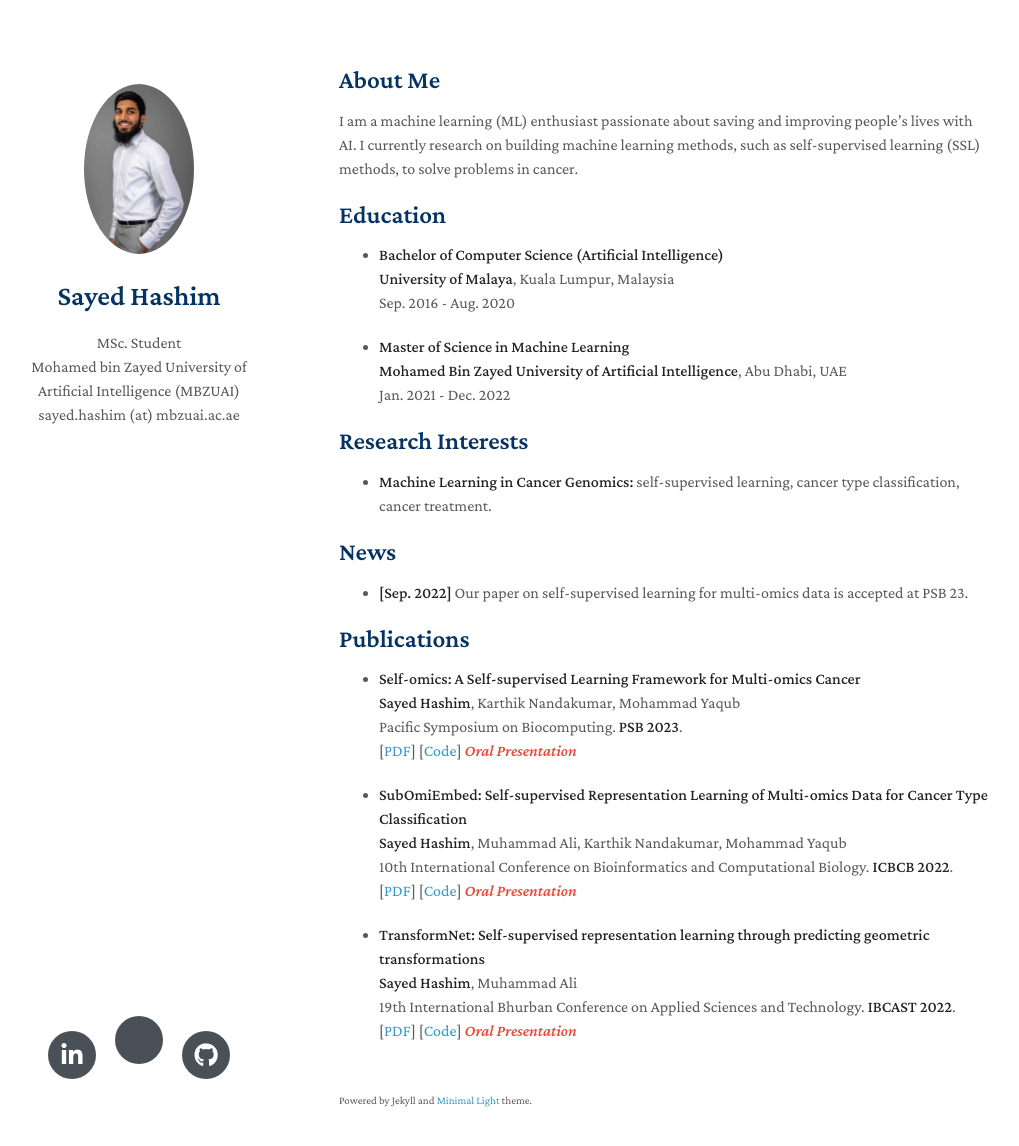
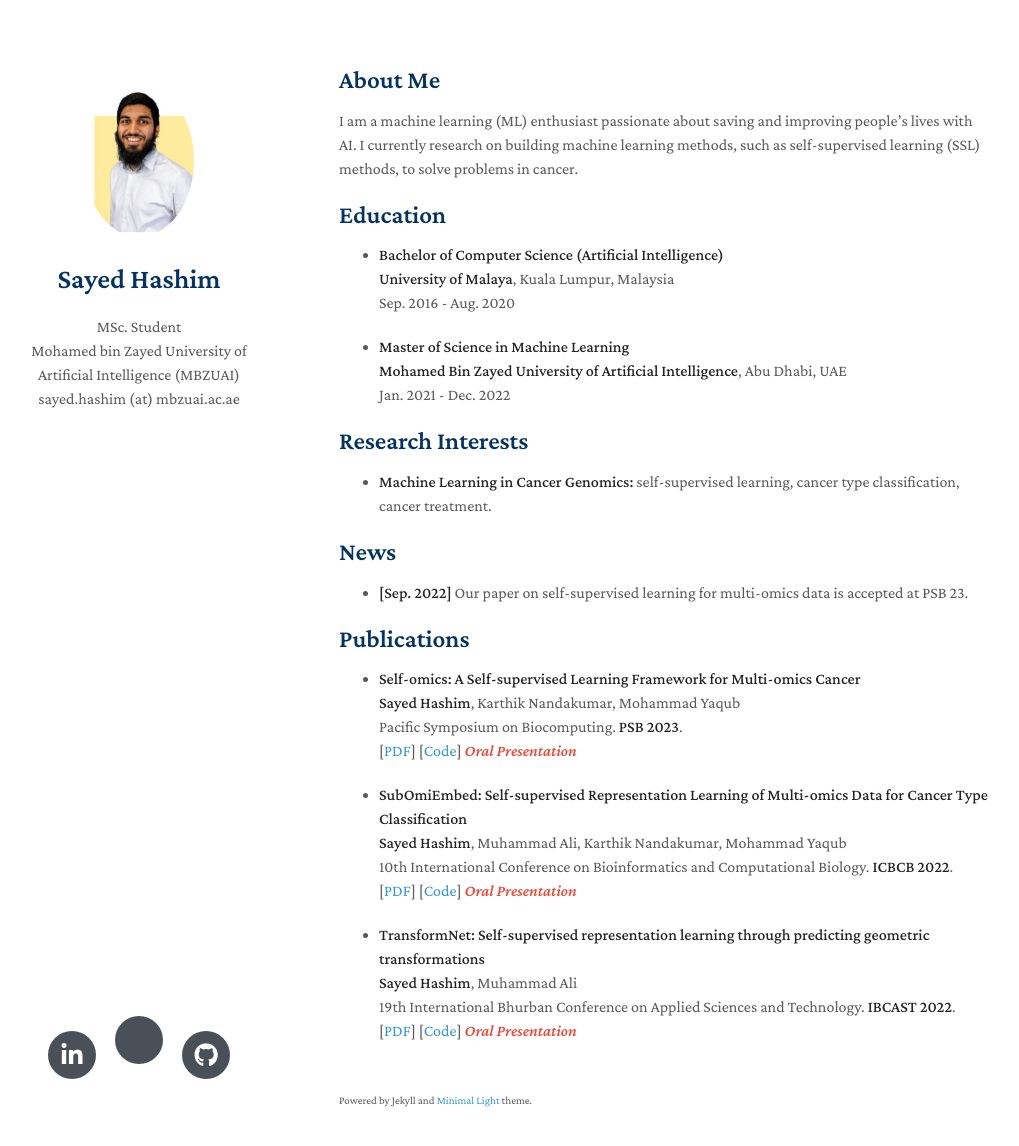
Before and after one commit to hashimsayed0/hashimsayed0.github.io, a Jekyll site: the page built from index.md, in a window 1280 px wide and 1181 px high. Shown: the top 1146 px of the window, without its empty margins (131-1150 px from the left). Built offline with Jekyll 4.4.1, drawn with Linux system fonts in a browser that asks for light colours; nearby versions of some CDN libraries; a style sheet for code colours, icons or effects is not loaded; our own code applies the rules of GitHub Pages for plain Markdown files.

Commit message:
Update _config.yml

```diff
--- a/_config.yml
+++ b/_config.yml
@@ -18,7 +18,7 @@ linkedin: https://www.linkedin.com/in/sayedhashim97/
 
 # Images (e.g., your profile picture and your website's favicon)
 # "favicon" and "favicon_dark" are used for the light and dark modes, respectively.
-avatar: ./assets/img/picture.jpg
+avatar: ./assets/img/pic.png
 favicon: ./assets/img/favicon-32x32.png
 favicon_dark: ./assets/img/favicon-32x32.png
 
```
